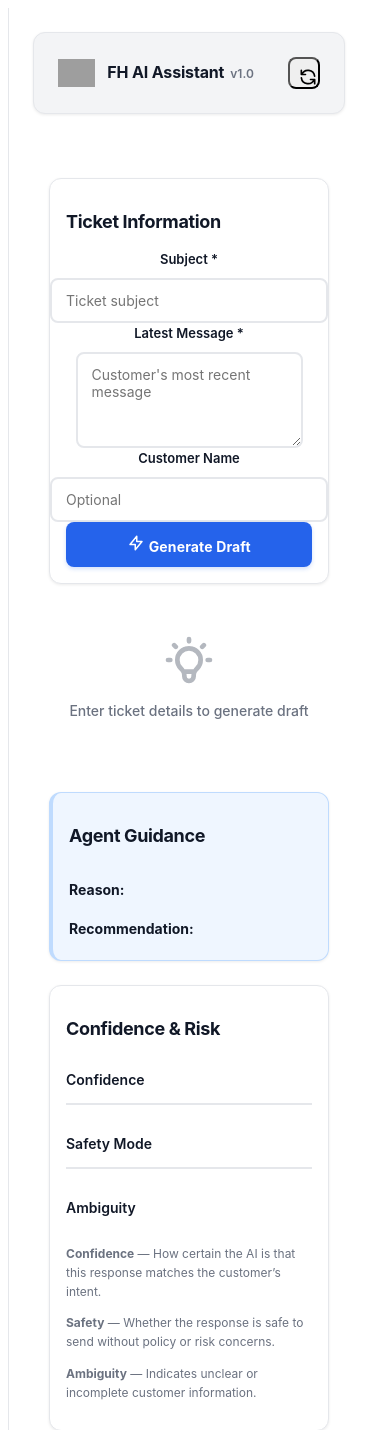
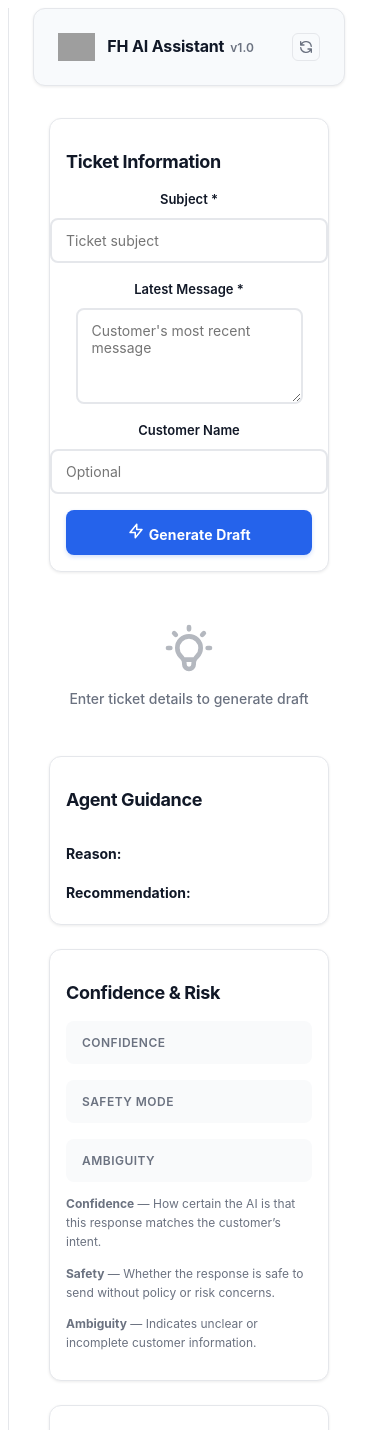
Before and after one commit to chrisrivero-dev/futurehub-sidecar, a Flask app: page /sidecar/ in a window 390 px wide. Shown: the top 1430 px of the page. Run offline with Flask 3, Linux system fonts and the light colour scheme; grey boxes are pictures that could not be loaded.

Commit message:
Polish Confidence & Risk metrics layout and badge sizing

```diff
--- a/static/css/ai_sidecar.css
+++ b/static/css/ai_sidecar.css
@@ -65,11 +65,19 @@ body {
   background: var(--color-surface);
   border: 1px solid var(--color-border);
   border-radius: var(--radius-lg);
-
   padding: var(--spacing-lg);
-  margin: var(--spacing-lg);
-
+  margin: 0 var(--spacing-lg) var(--spacing-md) var(--spacing-lg);
   box-shadow: var(--shadow-card);
+  overflow: visible; /* allow dropdowns */
+  transition: box-shadow 0.15s ease;
+}
+
+.section-card:hover {
+  box-shadow: var(--shadow-card-hover);
+}
+
+.section-card:last-child {
+  margin-bottom: var(--spacing-lg);
 }
 
 .section-card:hover {
@@ -78,16 +86,6 @@ body {
 /* ===============================
    Sidecar Header — SINGLE SOURCE OF TRUTH
    =============================== */
-
-.sidecar-header {
-  background: #f3f4f6;
-  border-bottom: 1px solid #e5e7eb;
-
-  padding: var(--spacing-lg);
-  border-radius: var(--radius-lg);
-
-  box-shadow: var(--shadow-card);
-}
 
 .sidecar-header .header-content {
   display: flex;
@@ -140,13 +138,12 @@ body {
   flex-direction: column;
   align-items: center; /* centers Subject + Customer Name */
   text-align: left; /* text inside stays readable */
-}
-/* ===== Form Group Layout (Center Inputs) ===== */
-.form-group {
-  display: flex;
-  flex-direction: column;
-  align-items: center; /* ← THIS is what centers the fields */
-  text-align: left;
+  margin-bottom: var(--spacing-md);
+}
+
+/* Remove extra space at the very end */
+.form-group:last-child {
+  margin-bottom: 0;
 }
 
 /* ===== Forms - Larger, More Confident ===== */
@@ -296,13 +293,13 @@ body {
   color: #991b1b;
   font-weight: var(--weight-bold);
 }
+guidance-card {
+  background: #eff6ff;
+  border: 1px solid #bfdbfe; /* Explicit full border */
+  border-left: 4px solid var(--color-primary); /* Left accent on TOP of border */
+}
 
 /* ===== Guidance Card - Emphasize Importance ===== */
-.guidance-card {
-  border-left: 4px solid var(--color-primary);
-  background: #eff6ff;
-  border-color: #bfdbfe;
-}
 
 .guidance-content {
   display: flex;
@@ -326,51 +323,63 @@ body {
   color: var(--color-text-secondary);
 }
 
-/* ===== Metrics - Bigger Numbers ===== */
+/* ===== Metrics — FINAL, CORRECT STRUCTURE ===== */
+
 .metrics-stack {
   display: flex;
   flex-direction: column;
   gap: var(--spacing-md);
 }
 
+/* Each metric row is a contained surface */
 .metric-row {
-  display: flex;
-  align-items: center;
-  justify-content: space-between;
-  padding: var(--spacing-sm) 0;
-  border-bottom: 2px solid var(--color-border);
-}
-
-.metric-row:last-child {
-  border-bottom: none;
-}
-
+  display: grid;
+  grid-template-columns: 1fr auto;
+  align-items: center;
+
+  padding: var(--spacing-sm) var(--spacing-md);
+  border-radius: var(--radius-md);
+  background: #f9fafb;
+}
+
+/* Left side: label + value stacked */
+.metric-value {
+  display: flex;
+  flex-direction: column;
+  gap: 2px;
+}
+
+/* Label is a label, not a headline */
 .metric-label {
-  font-size: var(--font-size-base);
+  font-size: 12px;
   font-weight: var(--weight-semibold);
-  color: var(--color-text);
-}
-
-.metric-value {
-  display: flex;
-  align-items: center;
-  gap: var(--spacing-sm);
-}
-
+  color: var(--color-text-muted);
+  text-transform: uppercase;
+  letter-spacing: 0.04em;
+}
+
+/* Value is the hero */
 .metric-number {
-  font-size: 24px;
+  font-size: 26px;
   font-weight: var(--weight-bold);
   color: var(--color-text);
   line-height: 1;
-}
-
+  margin-top: 2px; /* visual centering vs badge */
+}
+
+/* Badge lives INSIDE the row, always */
 .metric-badge {
-  padding: 6px 12px;
+  align-self: center;
+  padding: 4px 10px; /* reduced from 6px 12px */
   border-radius: 6px;
-  font-size: 13px;
+  font-size: 12px; /* down from 13px */
   font-weight: var(--weight-bold);
   text-transform: uppercase;
   letter-spacing: 0.03em;
+  white-space: nowrap;
+}
+.metric-value {
+  align-items: center;
 }
 
 /* Confidence badges */
@@ -656,7 +665,7 @@ body {
 
 @media (max-width: 480px) {
   .sidecar-content {
-    padding: var(--spacing-sm);
+    padding: 0;
   }
 
   .section-card {
@@ -1015,15 +1024,6 @@ body {
    8. CONFIDENCE METRICS - Clear Visual Weight
    ============================================ */
 
-/* Confidence percentage - hero number */
-.metric-number {
-  font-size: 28px;
-  font-weight: var(--weight-bold);
-  color: var(--color-text);
-  line-height: 1;
-  font-variant-numeric: tabular-nums;
-}
-
 /* Metric badges - stronger color coding */
 .metric-badge {
   font-size: 12px;
@@ -1155,6 +1155,10 @@ textarea:focus-visible {
   -webkit-overflow-scrolling: touch;
   padding-bottom: 24px;
 }
+/* Header track should NOT add extra padding */
+.sidecar-header {
+  padding: calc(var(--spacing-lg) - 4px) var(--spacing-lg);
+}
 
 /* Full page mode (optional, dev only) */
 .sidecar-wrapper.sidecar-fullpage {
@@ -1172,7 +1176,7 @@ textarea:focus-visible {
   background: var(--color-text);
   color: white;
   padding: var(--spacing-md) var(--spacing-lg);
-  border-r.sidecar-headeradius: var(--radius-md);
+  border-radius: var(--radius-md);
   box-shadow: 0 8px 24px rgba(0, 0, 0, 0.2);
 }
 
@@ -1389,10 +1393,6 @@ button[aria-expanded="true"] .dropdown-caret {
   font-weight: 700;
 }
 
-.canned-item.recommended {
-  border-left: 3px solid #2563eb;
-  background: #eff6ff;
-}
 .metric-explainer {
   font-size: 12px;
   color: #6b7280;
@@ -1433,19 +1433,17 @@ button[aria-expanded="true"] .dropdown-caret {
    =============================== */
 
 .sidecar-header {
-  background: #f3f4f6;
-  border: 1px solid var(--color-border);
-  border-radius: var(--radius-lg);
-
-  padding: var(--spacing-lg);
-  margin: var(--spacing-lg);
-  margin-bottom: var(--spacing-lg);
-
-  box-shadow: var(--shadow-card);
-
-  display: flex;
-  align-items: center;
-}
+  background: #f8fafc;
+  border: 1px solid var(--color-border); /* SAME as .section-card */
+  border-radius: var(--radius-lg); /* SAME as .section-card */
+  padding: var(--spacing-lg); /* SAME as .section-card */
+  margin: 0 var(--spacing-lg) var(--spacing-md) var(--spacing-lg);
+  box-shadow: var(--shadow-card); /* SAME as .section-card */
+  display: flex;
+  align-items: center;
+  justify-content: space-between;
+}
+
 .header-content {
   display: flex;
   align-items: center;
@@ -1469,6 +1467,35 @@ button[aria-expanded="true"] .dropdown-caret {
   font-size: 16px;
   font-weight: 700;
   color: #111827;
+  letter-spacing: -0.01em;
+}
+.sidecar-header .btn-icon,
+#reset-btn {
+  width: 28px; /* Was 32px → now ~12% smaller */
+  height: 28px;
+  padding: 0;
+  display: flex;
+  align-items: center;
+  justify-content: center;
+  background: transparent;
+  border: 1px solid var(--color-border);
+  border-radius: var(--radius-sm);
+  color: var(--color-text-muted);
+  cursor: pointer;
+  transition: all 0.15s ease;
+  flex-shrink: 0;
+}
+
+.sidecar-header .btn-icon:hover,
+#reset-btn:hover {
+  background: #e5e7eb;
+  color: var(--color-text);
+}
+
+.sidecar-header .btn-icon .icon,
+#reset-btn .icon {
+  width: 16px;
+  height: 16px;
 }
 
 .header-version {
@@ -1476,12 +1503,43 @@ button[aria-expanded="true"] .dropdown-caret {
   font-weight: 600;
   color: #6b7280;
 }
-.btn-icon {
-  width: 32px;
-  height: 32px;
+
+.header-logo {
+  height: 28px;
+  width: auto;
+  flex-shrink: 0;
+}
+
+.header-text {
+  display: flex;
+  align-items: baseline;
+  gap: 6px;
+}
+
+.sidecar-header h1 {
+  margin: 0;
   font-size: 16px;
-
-  margin-left: auto;
-
-  border-radius: 8px;
-}
+  font-weight: 700;
+  color: #111827;
+}
+
+.header-version {
+  font-size: 12px;
+  font-weight: 600;
+  color: #6b7280;
+}
+
+.sidecar-header-track {
+  overflow: visible;
+  flex: 0 0 auto;
+}
+#ai-assistant-panel.sidecar-embedded {
+  border-left: 1px solid var(--color-border);
+}
+/* Confidence badge — normalize size with SAFE / NONE */
+.metric-badge.confidence-very_low {
+  padding: 6px 12px; /* EXACT match */
+  font-size: 12px; /* EXACT match */
+  border-width: 0.5px; /* reduce from 2px */
+  line-height: 1;
+}
```
